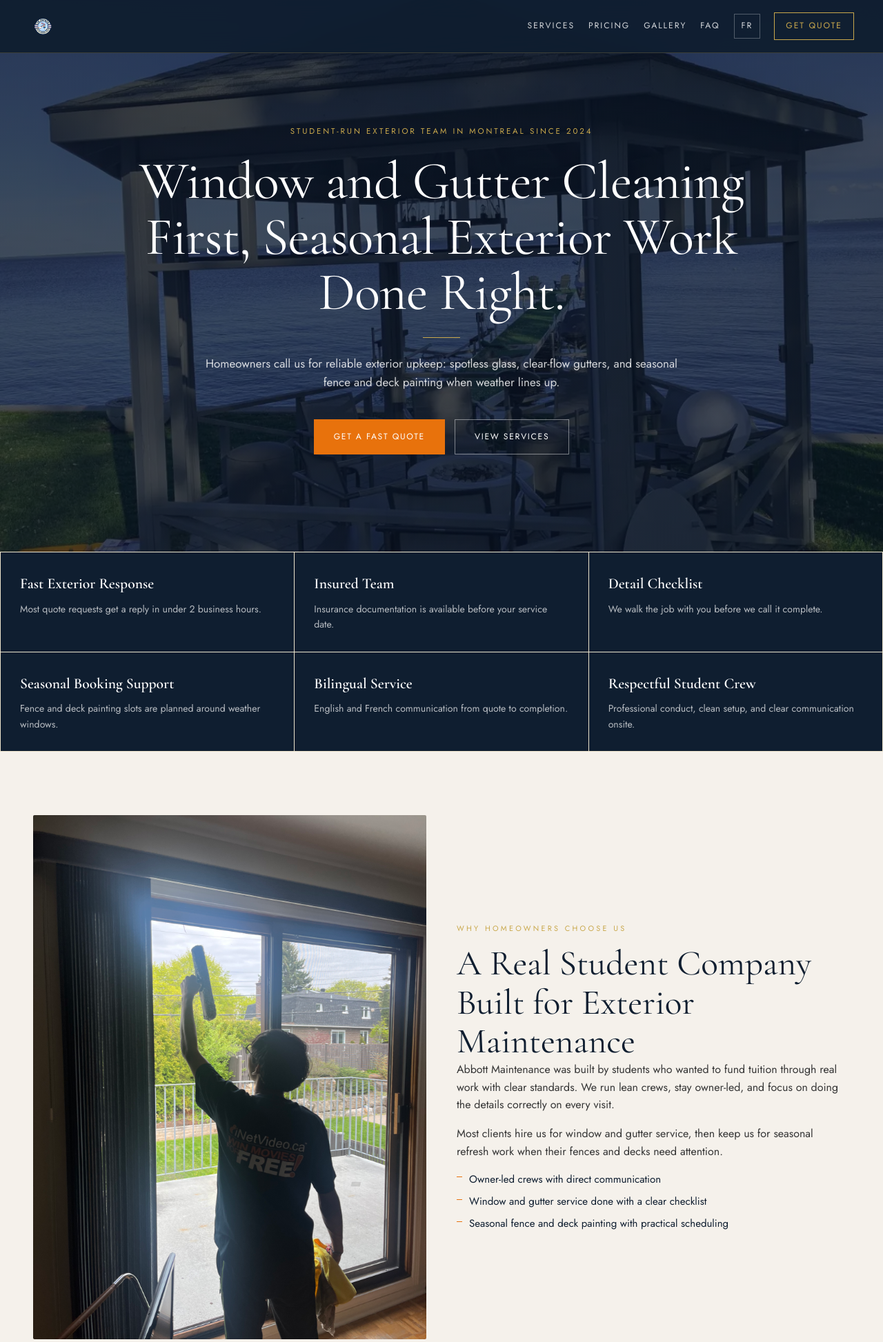
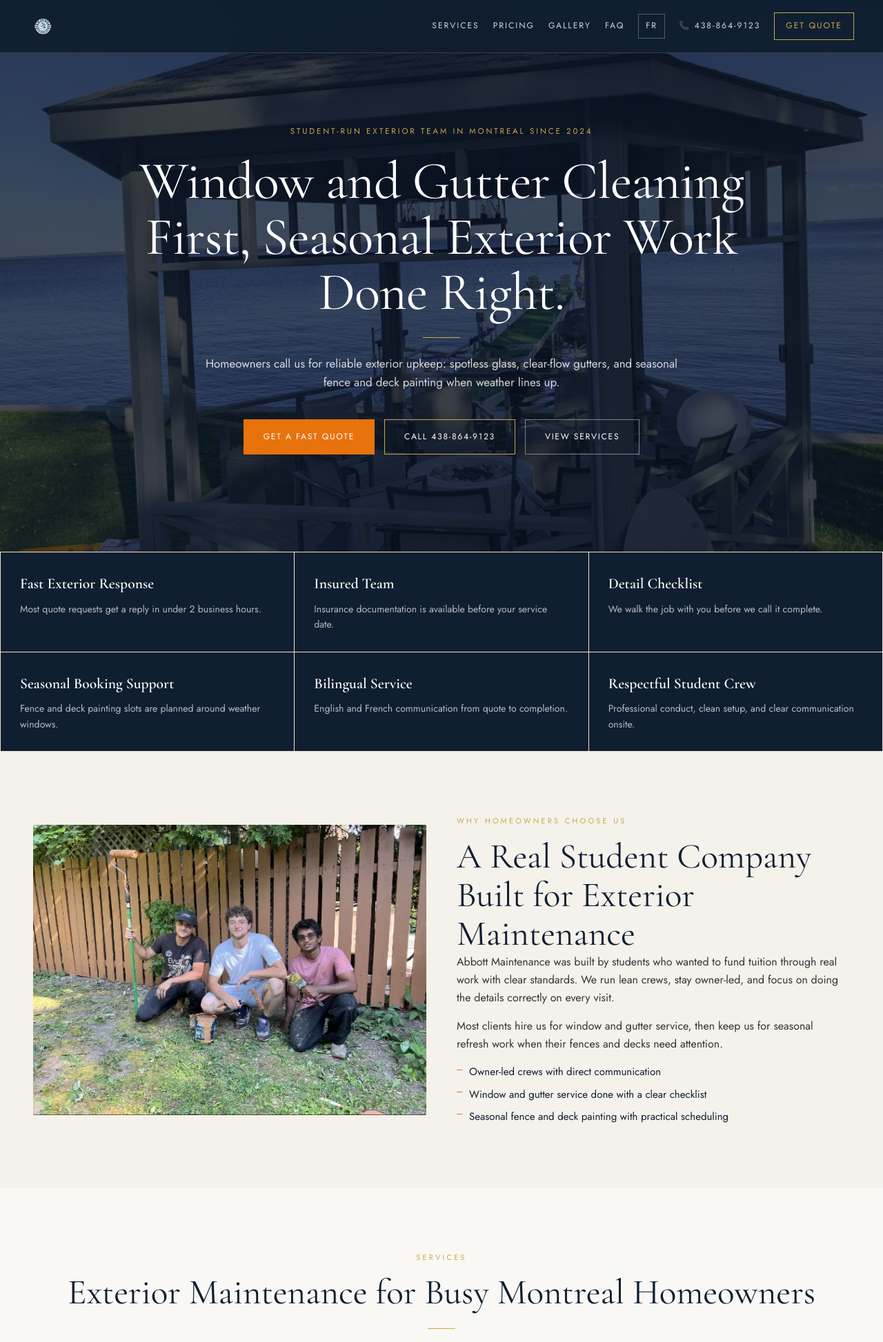
Before and after one commit to Dilyxs/JGPaints_Web, a Flask app: page / in a window 1280 px wide. Shown: the top 1946 px of the page at 69% size. Run offline with Flask 3, Linux system fonts and the light colour scheme; some libraries are stand-ins or nearby versions.

Commit message:
added jiha modifications

```diff
--- a/app.py
+++ b/app.py
@@ -89,7 +89,7 @@ def submit_quote():
         "message": clean(request.form.get("message")),
     }
 
-    required = ["name", "phone", "area", "service_type", "project_size", "timeline", "budget"]
+    required = ["name", "phone", "service_type"]
     if any(not record[field] for field in required):
         return jsonify({"status": "invalid", "error": "missing required fields"}), 400
 
--- /dev/null
+++ b/requirements.txt
@@ -0,0 +1,2 @@
+flask
+gspread
--- a/static/style.css
+++ b/static/style.css
@@ -182,14 +184,23 @@ nav.scrolled {
   gap: 14px;
 }
 
+/* ==========================================
+   BUTTONS (Updated with Call Button Style)
+   ========================================== */
 .btn-primary,
-.btn-secondary {
+.btn-secondary,
+.btn-call {
   text-decoration: none;
   text-transform: uppercase;
   letter-spacing: 0.14em;
   font-size: 0.76rem;
   padding: 15px 28px;
-  transition: transform 0.2s ease, background 0.2s ease, color 0.2s ease, border-color 0.2s ease;
+  display: inline-block; /* Keeps elements properly aligned side-by-side */
+  transition:
+    transform 0.2s ease,
+    background 0.2s ease,
+    color 0.2s ease,
+    border-color 0.2s ease;
 }
 
 .btn-primary {
@@ -200,6 +211,19 @@ nav.scrolled {
 
 .btn-primary:hover {
   background: var(--orange-dark);
+  transform: translateY(-2px);
+}
+
+/* Dedicated styled Call Button rule */
+.btn-call {
+  color: #ffffff;
+  background: transparent;
+  border: 1px solid var(--gold);
+}
+
+.btn-call:hover {
+  background: rgba(201, 168, 76, 0.12);
+  border-color: var(--gold);
   transform: translateY(-2px);
 }
 
--- a/templates/index.html
+++ b/templates/index.html
@@ -75,6 +75,7 @@
           <a href="#gallery">Gallery</a>
           <a href="#faq">FAQ</a>
           <a href="/fr" class="lang-link">FR</a>
+          <a href="tel:+14388649123" class="nav-phone">📞 438-864-9123</a>
           <a href="#quote" class="nav-cta">Get Quote</a>
         </div>
       </div>
@@ -96,6 +97,7 @@
         </p>
         <div class="hero-buttons">
           <a href="#quote" class="btn-primary">Get a Fast Quote</a>
+          <a href="tel:+14388649123" class="btn-call">Call 438-864-9123</a>
           <a href="#services" class="btn-secondary">View Services</a>
         </div>
       </div>
@@ -133,7 +135,7 @@
     <section class="founder" id="story">
       <div class="founder-image reveal-left">
         <img
-          src="/static/images/entretien_ankit_window_cleaning.jpeg"
+          src="/static/images/the-crew.webp"
           alt="Abbott Maintenance team member cleaning exterior windows"
         />
       </div>
@@ -268,13 +270,13 @@
         <article class="pair reveal">
           <div class="pair-images">
             <a
-              href="/static/images/entretien_gutter_cleaning.JPG"
+              href="/static/images/gutter.webp"
               data-lightbox="job2"
               data-title="Gutter Cleaning - Job 2"
               class="pair-shot"
             >
               <img
-                src="/static/images/entretien_gutter_cleaning.JPG"
+                src="/static/images/gutter.webp"
                 alt="Manual gutter cleaning service on residential home"
               />
               <span class="pair-tag">Gutters</span>
@@ -480,6 +482,12 @@
         A few details help us price faster and send the right crew.
       </p>
 
+      <!-- ADD THIS NEW CALL BUTTON BOX HERE -->
+      <div class="form-call-wrapper reveal">
+        <p>Prefer to speak right now?</p>
+        <a href="tel:+14388649123" class="btn-form-call">Call 438-864-9123</a>
+      </div>
+
       <form id="quoteForm">
         <div class="field-grid">
           <input type="text" name="name" placeholder="Your name" required />
```
Also changed, not shown: other parts of static/style.css (+80 -6 lines), static/images/after3.webp, static/images/after4.webp, static/images/before3.webp, static/images/before4.webp, static/images/gutter.webp (added), static/images/the-crew.webp, 1 other file.
